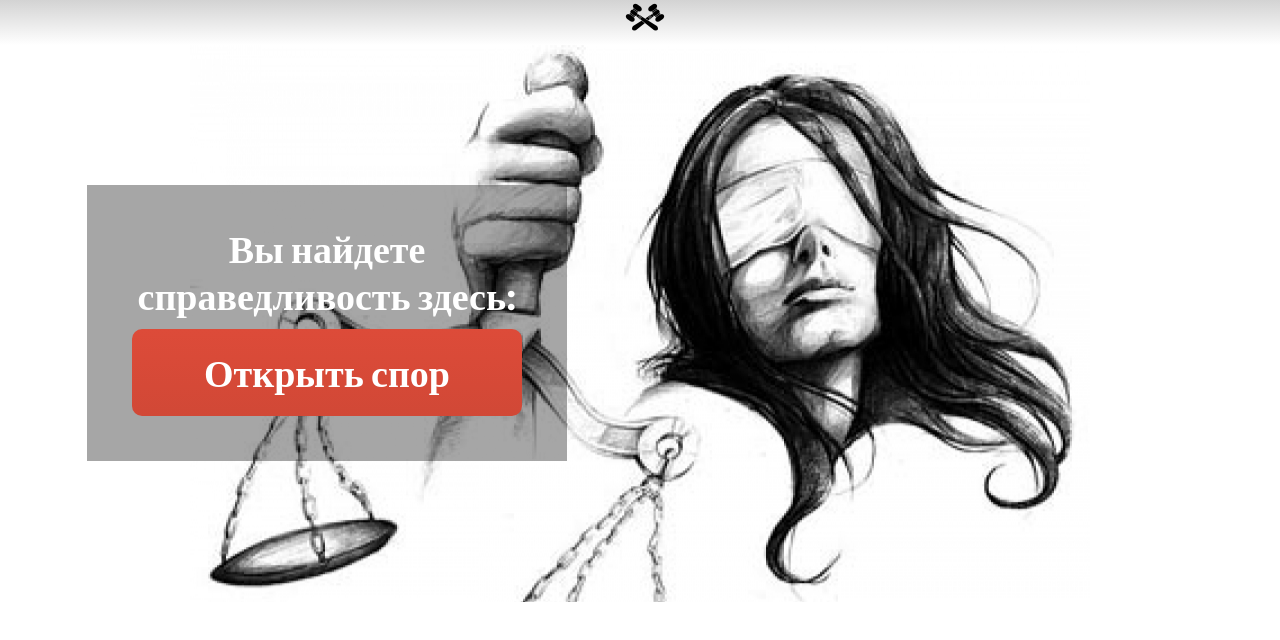
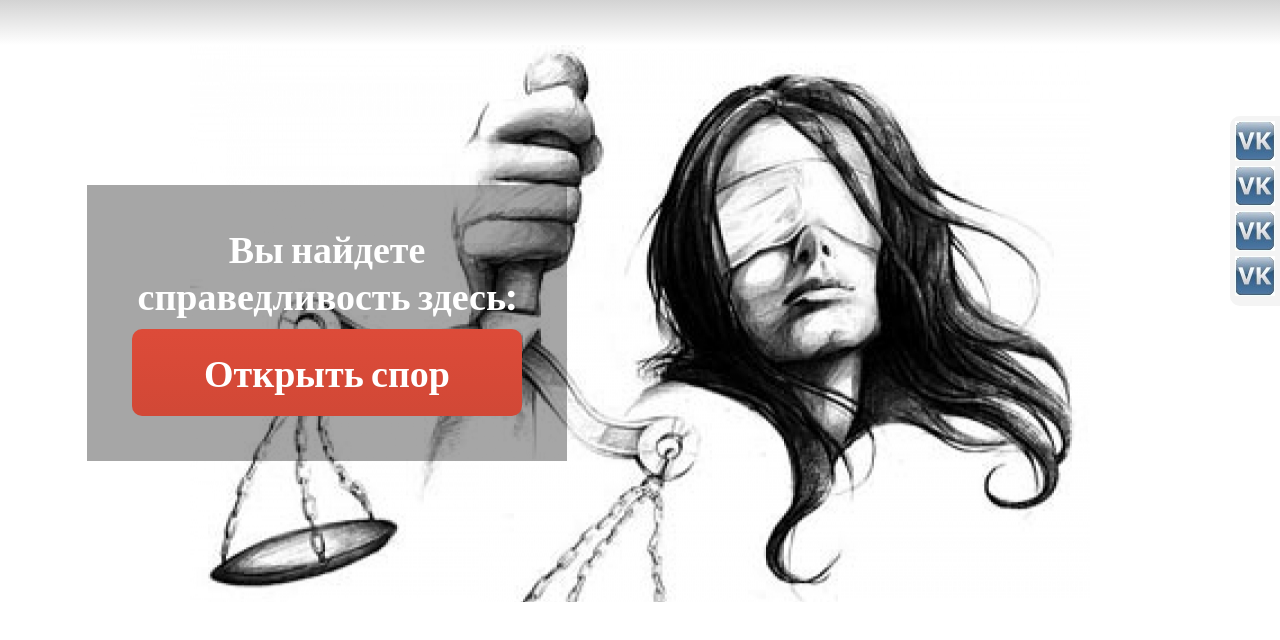
Before and after one commit to dvovna/ITIdea, a website: page html/index.html in a window 1280 px wide. Drawn offline with Linux system fonts and the light colour scheme.

Commit message:
gitignor

```diff
--- a/css/style.css
+++ b/css/style.css
@@ -59,24 +59,26 @@ header {
   height: 45px;
   width: 100%;
 }
-header a.main-logo {
+header .enter-with-list {
+  background-color: rgba(211, 211, 211, 0.25);
+  border-radius: 10px 0 0 10px;
+  padding: 5px;
+  list-style: none;
   display: block;
-  background: url('../images/logo-2.png') 10px 3px no-repeat transparent;
   position: absolute;
-  top: -1px;
-  left: 50%;
-  margin-left: -25px;
-  height: 45px;
-  width: 50px;
+  right: 0;
+  top: 100px;
 }
-header .enter-link {
-  color: grey;
-  float: right;
-  margin: 10px;
-  font-size: 12px;
-}
-header .enter-with-list {
-  display: none;
+header .enter-with-list li {
+  background: url('../images/social-icons/vk.jpg') 0 0 no-repeat rgba(211, 211, 211, 0.25);
+  color: transparent;
+  cursor: pointer;
+  display: block;
+  margin-bottom: 5px;
+  height: 40px;
+  width: 40px;
+  -webkit-transition: background 1s ease;
+          transition: background 1s ease;
 }
 /*footer*/
 footer {
```
Also changed, not shown: 1 other file.
